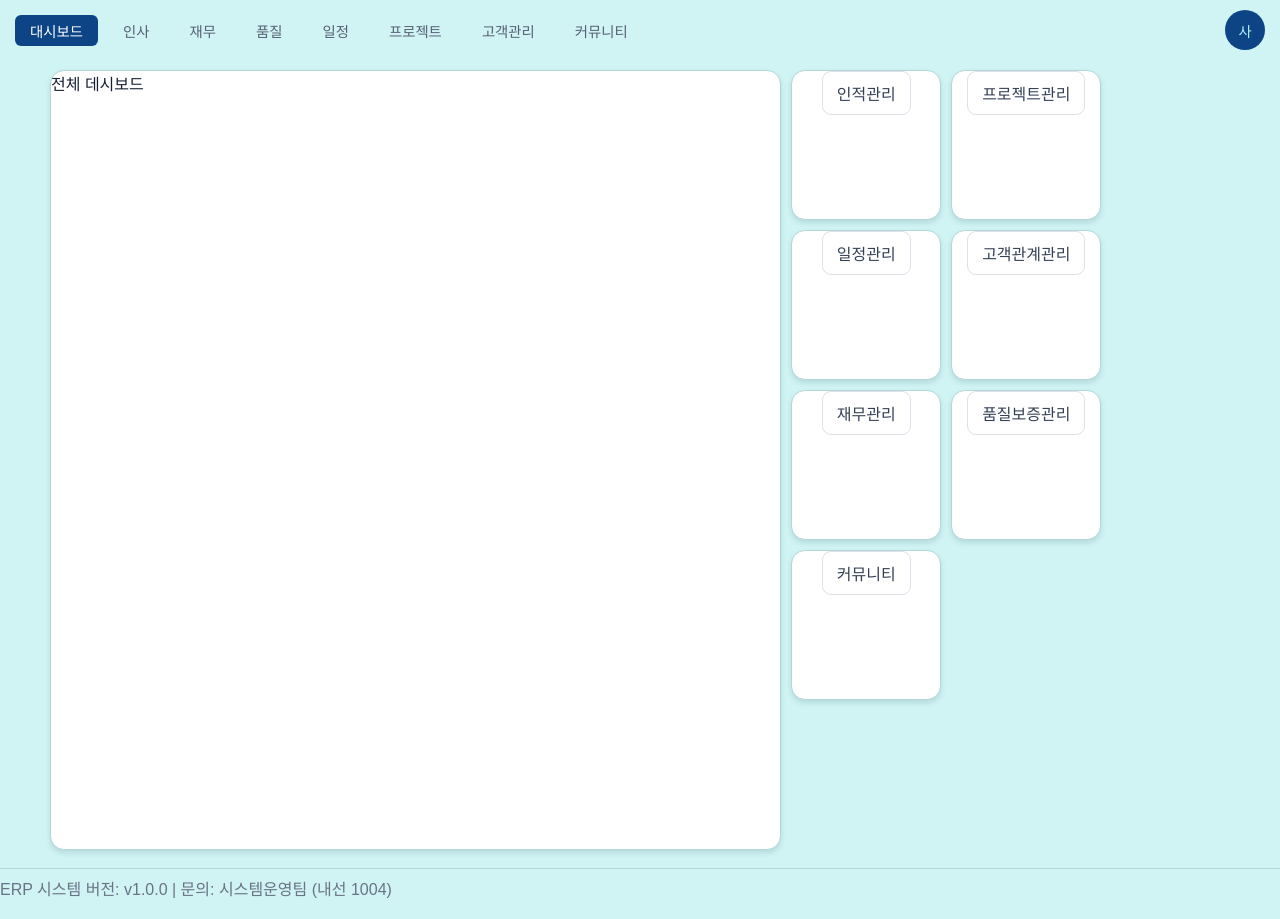
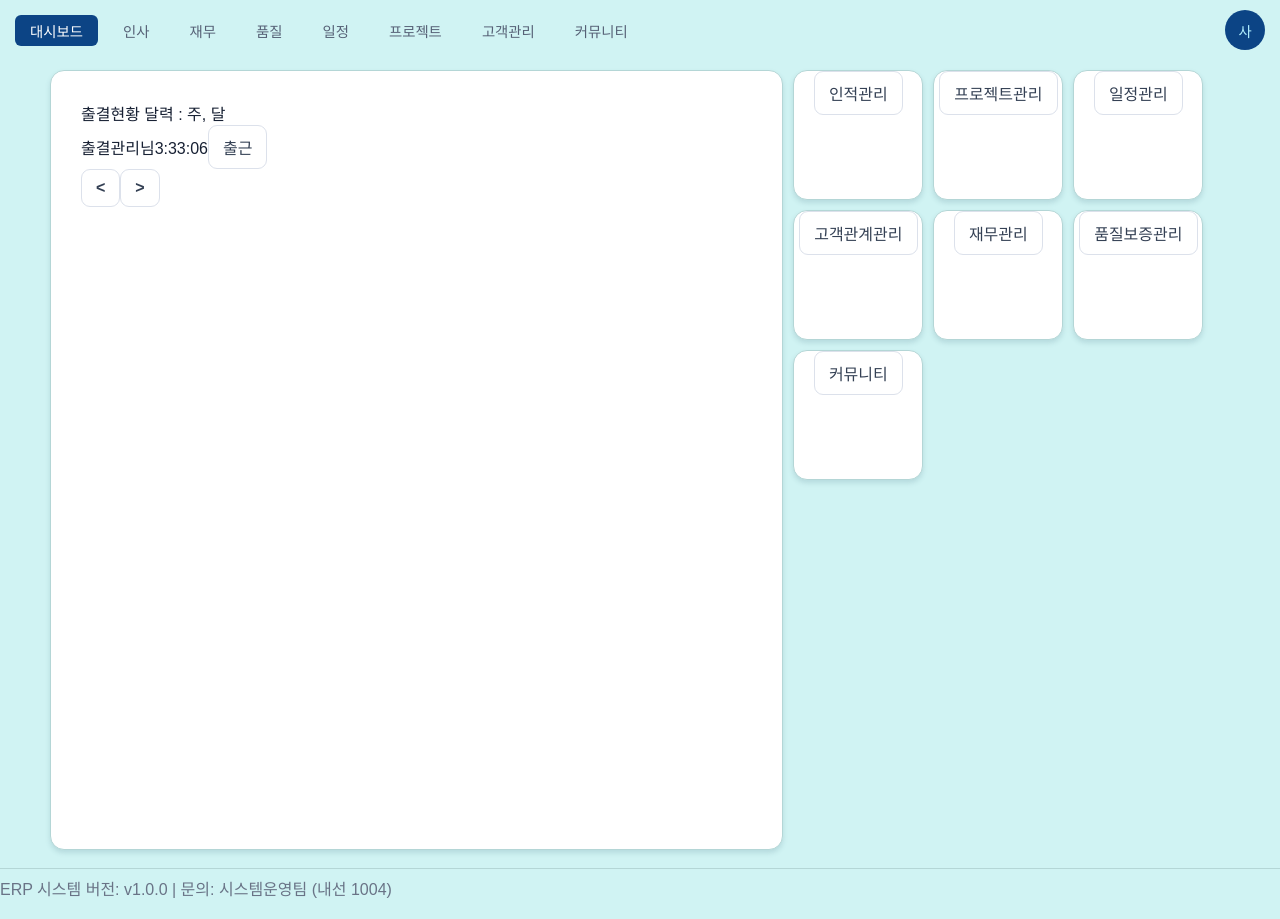
Before and after one commit to YooJunWoo-kor/Semiproject-group-2-, a React (Create React App) app in the folder frontend/: page /main in a window 1280 px wide. Built offline with nearby package versions, Linux system fonts and the light colour scheme.

Commit message:
메인보드 수정중

```diff
--- /dev/null
+++ b/frontend/src/components/ADComp.js
@@ -0,0 +1,30 @@
+import React, { useEffect, useState } from "react";
+import { getLoginUser } from "../utils/authStorage";
+
+function ADComp(){
+    const user = getLoginUser();
+    const userName = user?.name;
+
+    const[time, setTime] = useState(new Date());
+    const hours = time.getHours();
+    const minutes = String(time.getMinutes()).padStart(2,'0');
+    const seconds = String(time.getSeconds()).padStart(2,'0');
+    const timeString = hours + ":" + minutes + ":" + seconds;
+
+    useEffect(()=>{
+        const timer = setInterval(() => {
+            setTime(new Date());
+          }, 1000)});
+
+    return(
+        <div>
+            출결현황 달력 : 주, 달<br/>
+            출결관리
+            {userName}님
+            {timeString}
+            <button>출근</button>
+        </div>
+    )
+}
+
+export default ADComp;
--- a/frontend/src/css/MainApp.css
+++ b/frontend/src/css/MainApp.css
@@ -21,7 +21,8 @@
 }
 
 .main-bord{
-    width: min(800px, calc(100% - 48px));
+    padding: 30px;
+    width: min(800px, calc(100% - 78px));
     background-color: #fff;
     box-shadow: var(--card-shadow);
     border-radius: var(--radius-card);
@@ -40,8 +41,8 @@
 
 .main-card{
     text-align: center;
-    min-width: 150px;
-    min-height: 150px;
+    min-width: 130px;
+    min-height: 130px;
     border: 1px solid var(--color-line);
     box-shadow: var(--card-shadow);
     border-radius: var(--radius-card);
--- a/frontend/src/pages/Main/MainModule.js
+++ b/frontend/src/pages/Main/MainModule.js
@@ -1,11 +1,12 @@
-import React from 'react';
+import React, { useState } from 'react';
 import { useNavigate } from 'react-router-dom';
-import { getLoginUser, logoutUser } from '../../utils/authStorage';
+import ADComp from '../../components/ADComp';
+import Dashboard from './hr/pages/Dashboard';
+import ProjectModul from './project/ProjectModul';
 
 function MainModule() {
     const navigate = useNavigate();
     const url = '/main';
-    const loginUser = getLoginUser();
     const modules = [
         {
             id: 'hr',
@@ -48,11 +49,32 @@ function MainModule() {
         navigate(path);
     };
 
+    // 유저에 따라 보드에 노출 목록 관리할 예정.
+    const [index, setindex] = useState(0);
+    const boardList = [
+        <ADComp />,
+        <Dashboard />
+      ];
+
     return (
         <div className='main-content'>
+
             <div className='main-bord'>
-                전체 데시보드
+                <div className='main-bord-content'>
+                    {boardList[index]}
+                    {/* 화살표를 누르면, 인덱스 초기화. 해당 인덱스의 boardList의 컴포넌트 출력 */}
+                    <button onClick = {()=>{
+                        let newindex = (index -1) % boardList.length;
+                        if(newindex < 0) newindex = boardList.length-1;
+                        setindex(newindex)
+                    }}>&lt;</button>
+                    <button onClick = {()=>{
+                        let newindex = (index + 1)  % boardList.length;
+                        setindex(newindex)
+                    }}>&gt;</button>
+                </div>
             </div>
+
             <main className='nav-bord'>
                 <ul className="main-grid">
                     {modules.map((item) => (
```
